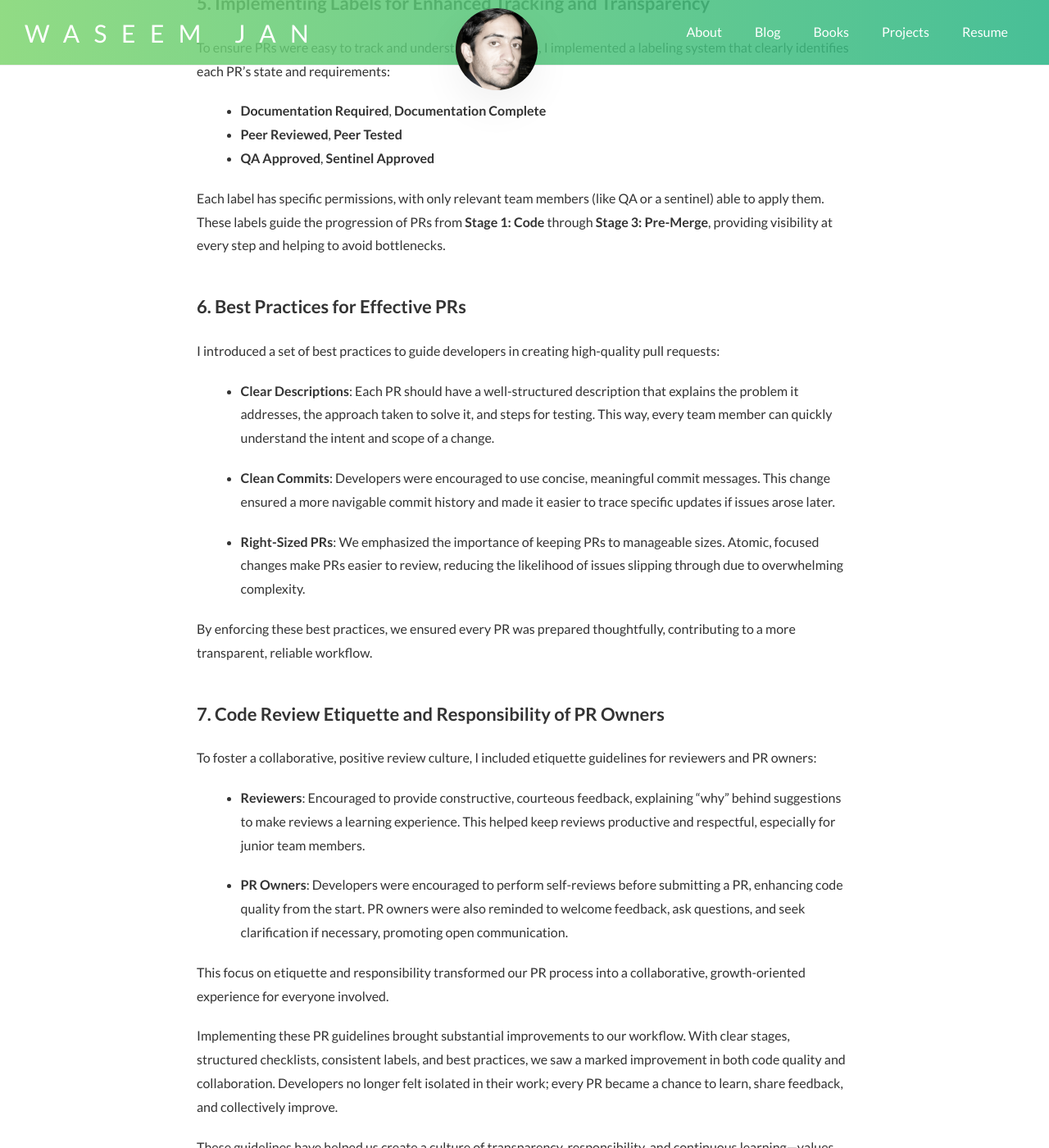
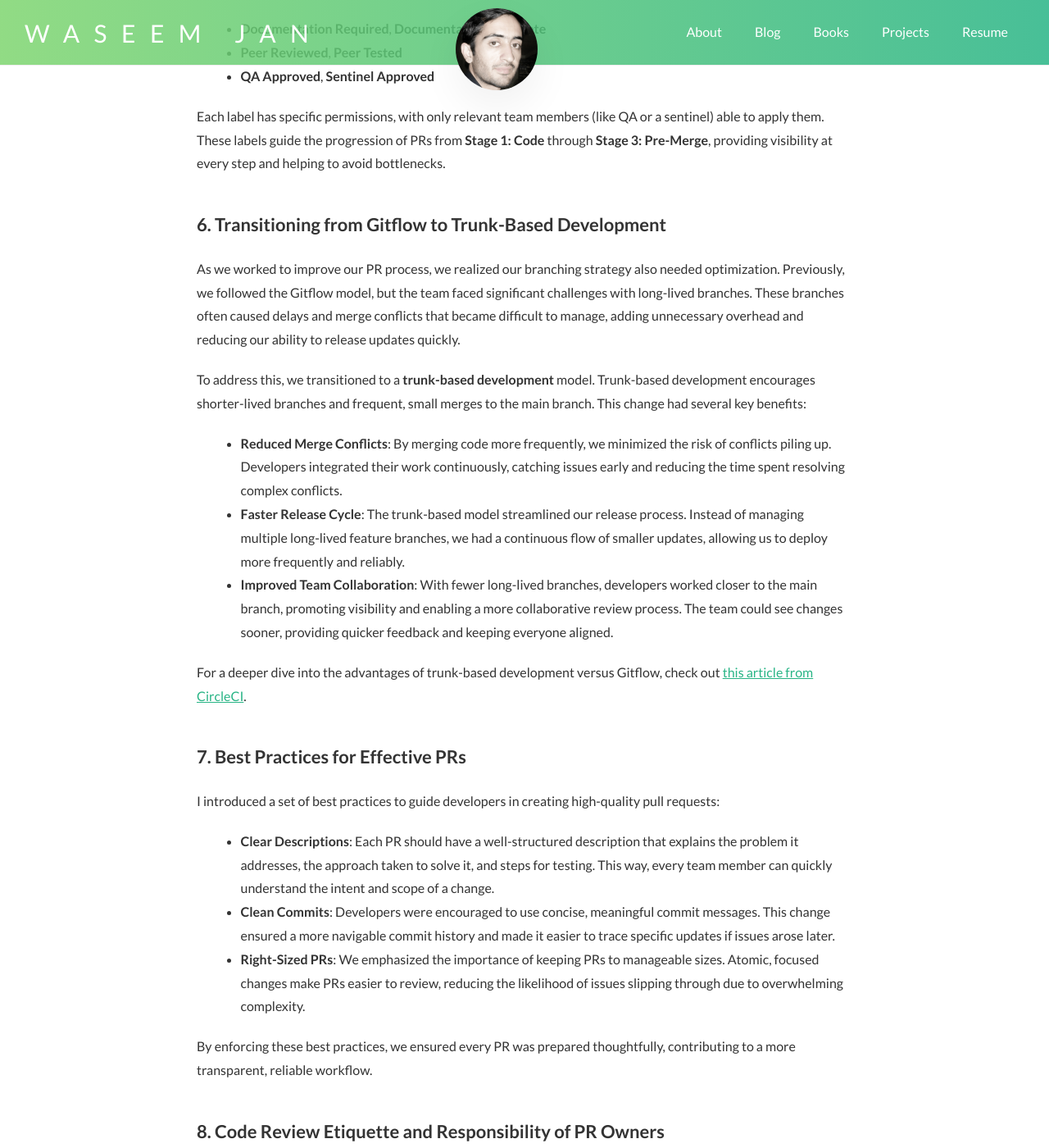
Before and after one commit to syedwaseemjan/syedwaseemjan.github.io, a Jekyll site: the page built from _posts/2023-06-11-bringing-structure-to-repos.md, in a window 1280 px wide and 1400 px high, scrolled down 2564 px. Shown: the whole window at 82% size. Built offline with Jekyll 4.4.1, drawn with Linux system fonts in a browser that asks for light colours; nearby versions of some CDN libraries; comment, search, counter and statistics services are not loaded; some of the changed text lies outside the part shown.

Commit message:
Improve blogpost

```diff
--- a/_posts/2023-06-11-bringing-structure-to-repos.md
+++ b/_posts/2023-06-11-bringing-structure-to-repos.md
@@ -9,19 +9,15 @@ When I joined Tasq, the engineering team had yet to adopt a consistent pull requ
 
 Seeing this gap in our process, I set out to develop a comprehensive set of PR guidelines. These would ensure each PR was crafted thoughtfully, reviewed carefully, and documented thoroughly. In this post, I’ll share the guidelines I established, the challenges they addressed, and the improvements we saw as a result.
 
-
 ### 1. **Identifying the Problem: A Lack of Structure and Visibility**
 
 Before implementing these guidelines, our team faced several challenges:
 
 - **No Standard Process**: Some developers pushed changes without PRs, and even when PRs were created, there was no consistency. Many PRs lacked descriptions of the problem, how to test the solution, and reasoning behind the changes.
-
 - **Limited Collaboration**: Without a clear process, changes were often made in isolation. Other developers were left in the dark regarding recent modifications, impacting both project visibility and collaboration.
-
 - **Quality Control Issues**: The absence of structured reviews led to frequent issues with code quality. Without a second set of eyes, bugs and stylistic inconsistencies were harder to catch, resulting in more work later to clean up issues.
 
 To address these issues, I developed a set of PR guidelines that would instill a culture of transparency, consistency, and collaboration within our team.
-
 
 ### 2. **Creating a Clear, Visual PR Workflow**
 
@@ -39,9 +35,7 @@ To make this process visible to everyone, each PR is labeled according to its cu
 One of the first improvements was adding structured checklists in GitHub. Each checklist serves a specific purpose:
 
 - **Peer Review** and **Code Review Checklists** help reviewers focus on important areas, such as code clarity, functionality, and alignment with acceptance criteria.
-
 - **Testing Checklist** prompts developers and reviewers to verify test coverage, ensuring that each PR meets our testing standards before it’s approved.
-
 - **Pre-Merge Checklist** reminds developers to complete any final tasks before merging. This is especially helpful for documentation and migration scripts, which were often overlooked in the previous workflow.
 
 By implementing these checklists, I created a unified process that team members could easily follow, significantly raising the baseline quality of our PRs and minimizing the chance of missed steps.
@@ -51,7 +45,6 @@ By implementing these checklists, I created a unified process that team members
 Given the earlier lack of visibility and feedback, I introduced **Sentinel** and **Peer Review** guidelines to define expectations for both reviewers and PR owners:
 
 - **Sentinel Review**: Conducted by senior engineers with merge access, sentinel reviews provide a thorough quality check to ensure alignment with best practices and project standards. Only after a sentinel review can a PR move beyond the review stage, helping maintain a consistent standard across all code.
-
 - **Peer Review**: This encourages collaborative review by less experienced engineers who don’t have merge access. Peer reviews became an essential opportunity for learning, sharing knowledge, and improving code quality without slowing down the process.
 
 The code review guidelines also defined five main goals: **Quality**, **Appropriateness**, **Acceptance Criteria**, **Learning**, and **Documentation**. By grounding reviews in these principles, we aligned our team on what constitutes a “good” code review, shifting our culture to value thoughtful, quality-driven feedback.
@@ -66,29 +59,36 @@ To ensure PRs were easy to track and understand at a glance, I implemented a lab
 
 Each label has specific permissions, with only relevant team members (like QA or a sentinel) able to apply them. These labels guide the progression of PRs from **Stage 1: Code** through **Stage 3: Pre-Merge**, providing visibility at every step and helping to avoid bottlenecks.
 
-### 6. **Best Practices for Effective PRs**
+### 6. **Transitioning from Gitflow to Trunk-Based Development**
+
+As we worked to improve our PR process, we realized our branching strategy also needed optimization. Previously, we followed the Gitflow model, but the team faced significant challenges with long-lived branches. These branches often caused delays and merge conflicts that became difficult to manage, adding unnecessary overhead and reducing our ability to release updates quickly.
+
+To address this, we transitioned to a **trunk-based development** model. Trunk-based development encourages shorter-lived branches and frequent, small merges to the main branch. This change had several key benefits:
+
+- **Reduced Merge Conflicts**: By merging code more frequently, we minimized the risk of conflicts piling up. Developers integrated their work continuously, catching issues early and reducing the time spent resolving complex conflicts.
+- **Faster Release Cycle**: The trunk-based model streamlined our release process. Instead of managing multiple long-lived feature branches, we had a continuous flow of smaller updates, allowing us to deploy more frequently and reliably.
+- **Improved Team Collaboration**: With fewer long-lived branches, developers worked closer to the main branch, promoting visibility and enabling a more collaborative review process. The team could see changes sooner, providing quicker feedback and keeping everyone aligned.
+
+For a deeper dive into the advantages of trunk-based development versus Gitflow, check out [this article from CircleCI](https://circleci.com/blog/trunk-vs-feature-based-dev/).
+
+### 7. **Best Practices for Effective PRs**
 
 I introduced a set of best practices to guide developers in creating high-quality pull requests:
 
 - **Clear Descriptions**: Each PR should have a well-structured description that explains the problem it addresses, the approach taken to solve it, and steps for testing. This way, every team member can quickly understand the intent and scope of a change.
-
 - **Clean Commits**: Developers were encouraged to use concise, meaningful commit messages. This change ensured a more navigable commit history and made it easier to trace specific updates if issues arose later.
-
 - **Right-Sized PRs**: We emphasized the importance of keeping PRs to manageable sizes. Atomic, focused changes make PRs easier to review, reducing the likelihood of issues slipping through due to overwhelming complexity.
 
 By enforcing these best practices, we ensured every PR was prepared thoughtfully, contributing to a more transparent, reliable workflow.
 
-### 7. **Code Review Etiquette and Responsibility of PR Owners**
+### 8. **Code Review Etiquette and Responsibility of PR Owners**
 
 To foster a collaborative, positive review culture, I included etiquette guidelines for reviewers and PR owners:
 
 - **Reviewers**: Encouraged to provide constructive, courteous feedback, explaining “why” behind suggestions to make reviews a learning experience. This helped keep reviews productive and respectful, especially for junior team members.
-
 - **PR Owners**: Developers were encouraged to perform self-reviews before submitting a PR, enhancing code quality from the start. PR owners were also reminded to welcome feedback, ask questions, and seek clarification if necessary, promoting open communication.
 
-This focus on etiquette and responsibility transformed our PR process into a collaborative, growth-oriented experience for everyone involved.
 
-
-Implementing these PR guidelines brought substantial improvements to our workflow. With clear stages, structured checklists, consistent labels, and best practices, we saw a marked improvement in both code quality and collaboration. Developers no longer felt isolated in their work; every PR became a chance to learn, share feedback, and collectively improve.
+Implementing these PR guidelines and transitioning to trunk-based development brought substantial improvements to our workflow. With clear stages, structured checklists, consistent labels, and a simplified release process, we saw a marked improvement in both code quality and collaboration.
 
 These guidelines have helped us create a culture of transparency, responsibility, and continuous learning—values that make our team stronger and our code more resilient.
```
